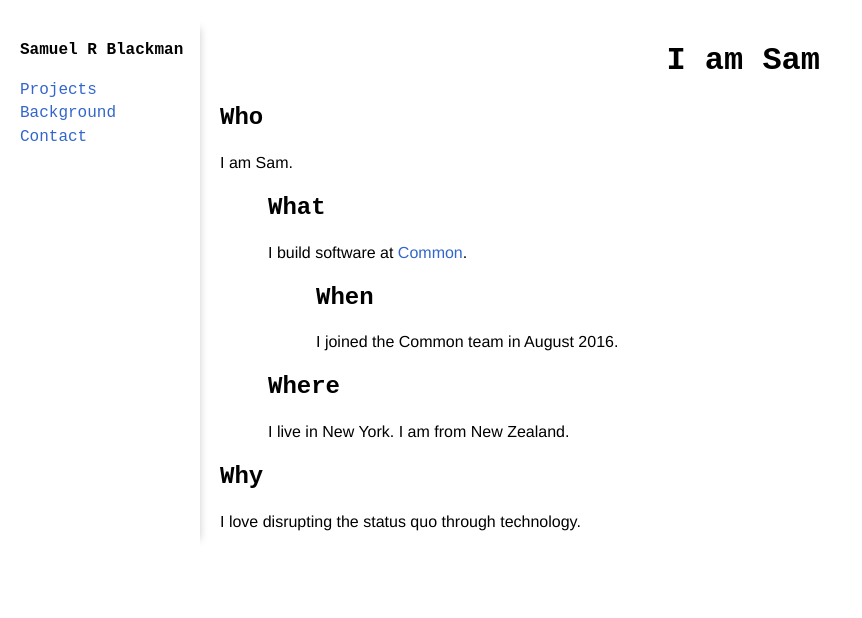
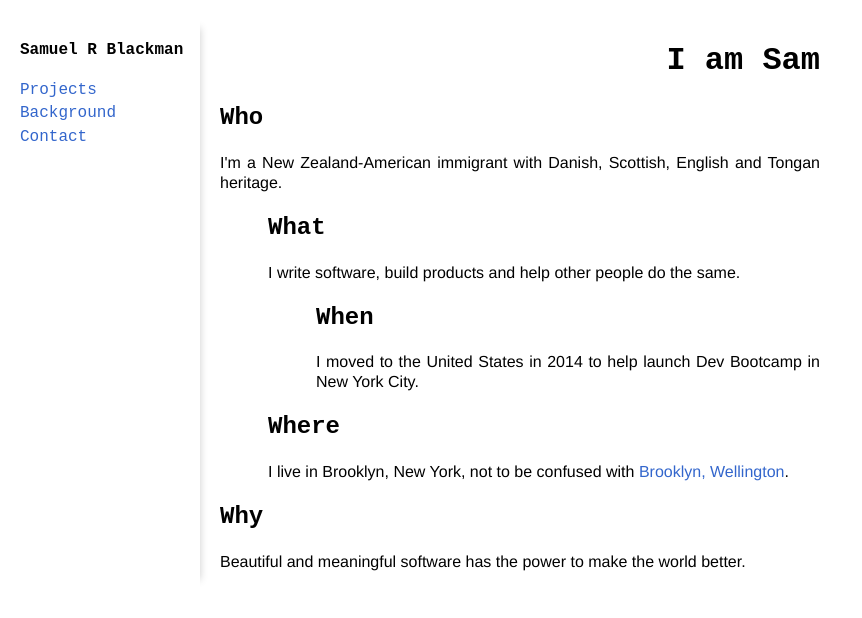
Before and after one commit to tsamb/tsamb.github.io, a Jekyll site: the page built from index.html, in a window 1280 px wide. Shown: the top 618 px of the page, without its empty margins (0-862 px from the left). Built offline with Jekyll 4.4.1, drawn with Linux system fonts in a browser that asks for light colours; nearby versions of some CDN libraries; library files that are not in the unit come from our copies.

Commit message:
Update home page

```diff
--- a/index.html
+++ b/index.html
@@ -6,22 +6,22 @@ layout: default
 <section id="five-ws">
   <div>
     <h2>Who</h2>
-    <p>I am Sam.</p>
+    <p>I'm a New Zealand-American immigrant with Danish, Scottish, English and Tongan heritage.</p>
   </div>
   <div>
     <h2>What</h2>
-    <p>I build software at <a href="https://www.hicommon.com">Common</a>.</p>
+    <p>I write software, build products and help other people do the same.</p>
   </div>
   <div>
     <h2>When</h2>
-    <p>I joined the Common team in August 2016.</p>
+    <p>I moved to the United States in 2014 to help launch Dev Bootcamp in New York City.</p>
   </div>
   <div>
     <h2>Where</h2>
-    <p>I live in New York. I am from New&nbsp;Zealand.</p>
+    <p>I live in Brooklyn, New York, not to be confused with <a href="https://en.wikipedia.org/wiki/Brooklyn,_New_Zealand">Brooklyn, Wellington</a>.</p>
   </div>
   <div>
     <h2>Why</h2>
-    <p>I love disrupting the status quo through technology.</p>
+    <p>Beautiful and meaningful software has the power to make the world better.</p>
   </div>
 </section>
```
